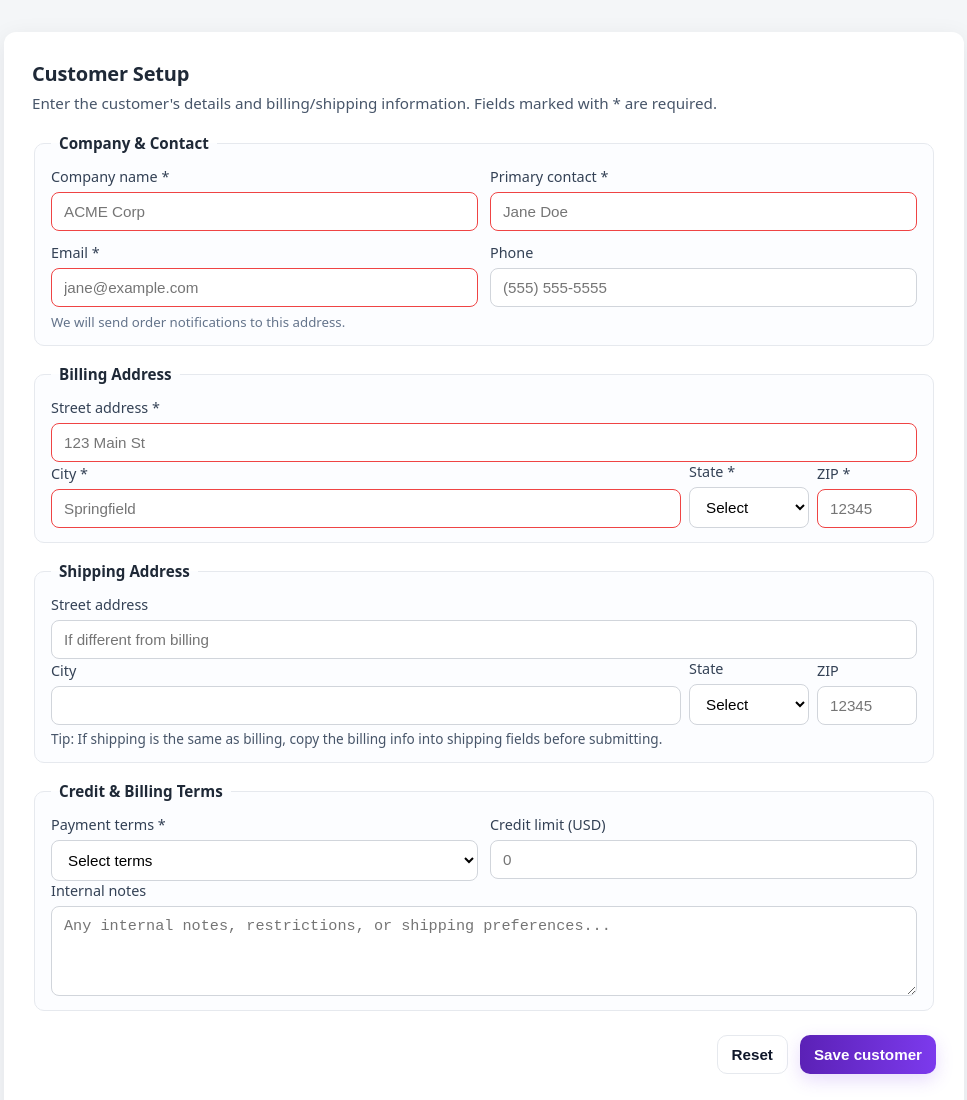
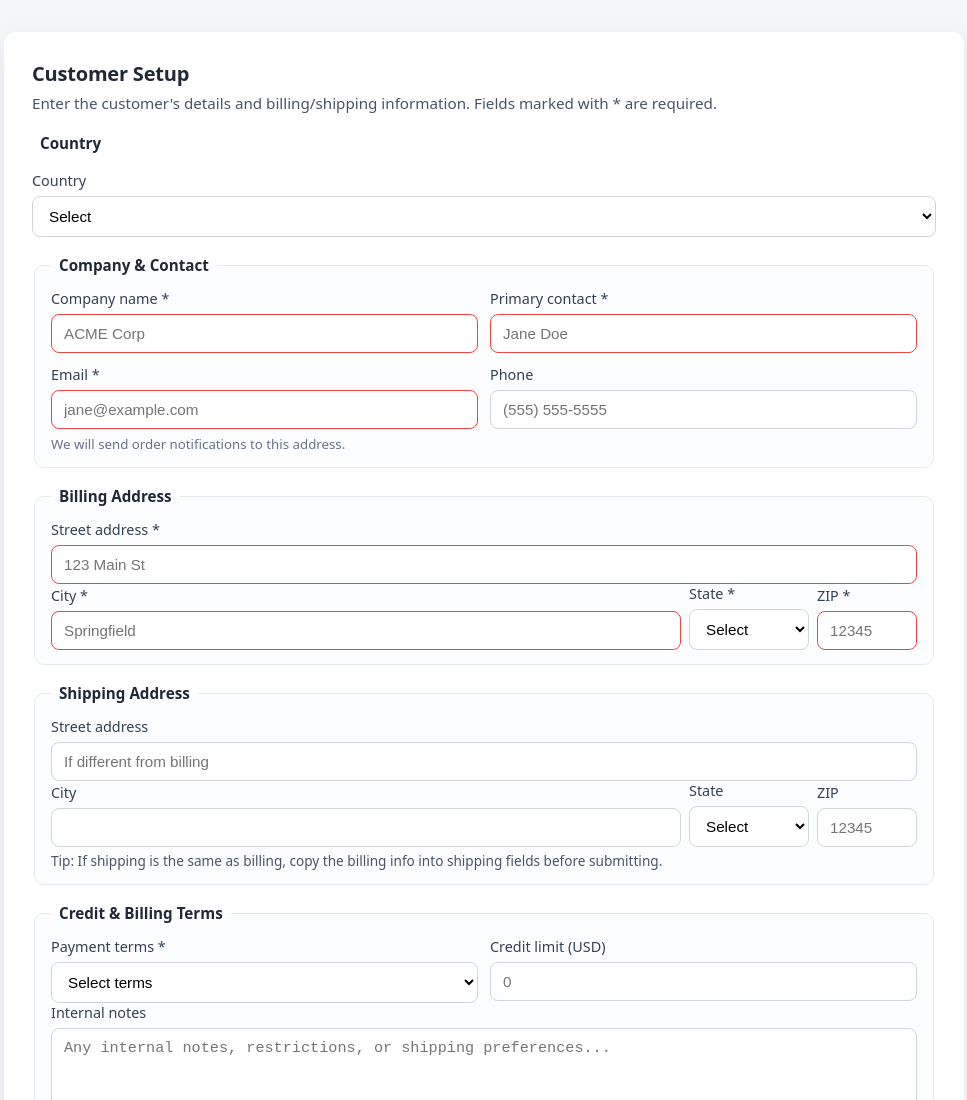
Before and after one commit to twentymurial33/customer_setup_form, a plain HTML site: page index.html in a window 1280 px wide. Shown: the top 1100 px of the page, without its empty margins (156-1123 px from the left). Drawn offline with Linux system fonts and the light colour scheme.

Commit message:
add country

```diff
--- a/index.html
+++ b/index.html
@@ -15,7 +15,17 @@
       </header>
 
       <form novalidate>
-
+        <legend> Country</legend>
+        <div class="form-row">
+          <label for="country">Country</label>
+          <select id="country" name="country" required>
+            <option value="">Select</option>
+            <option>United States</option>
+            <option>Canada</option>
+            <option>Mexico</option>
+            <option>Australia</option>
+          </select>
+        </div>
         <fieldset>
           <legend>Company & Contact</legend>
           <div class="grid-2">
```
